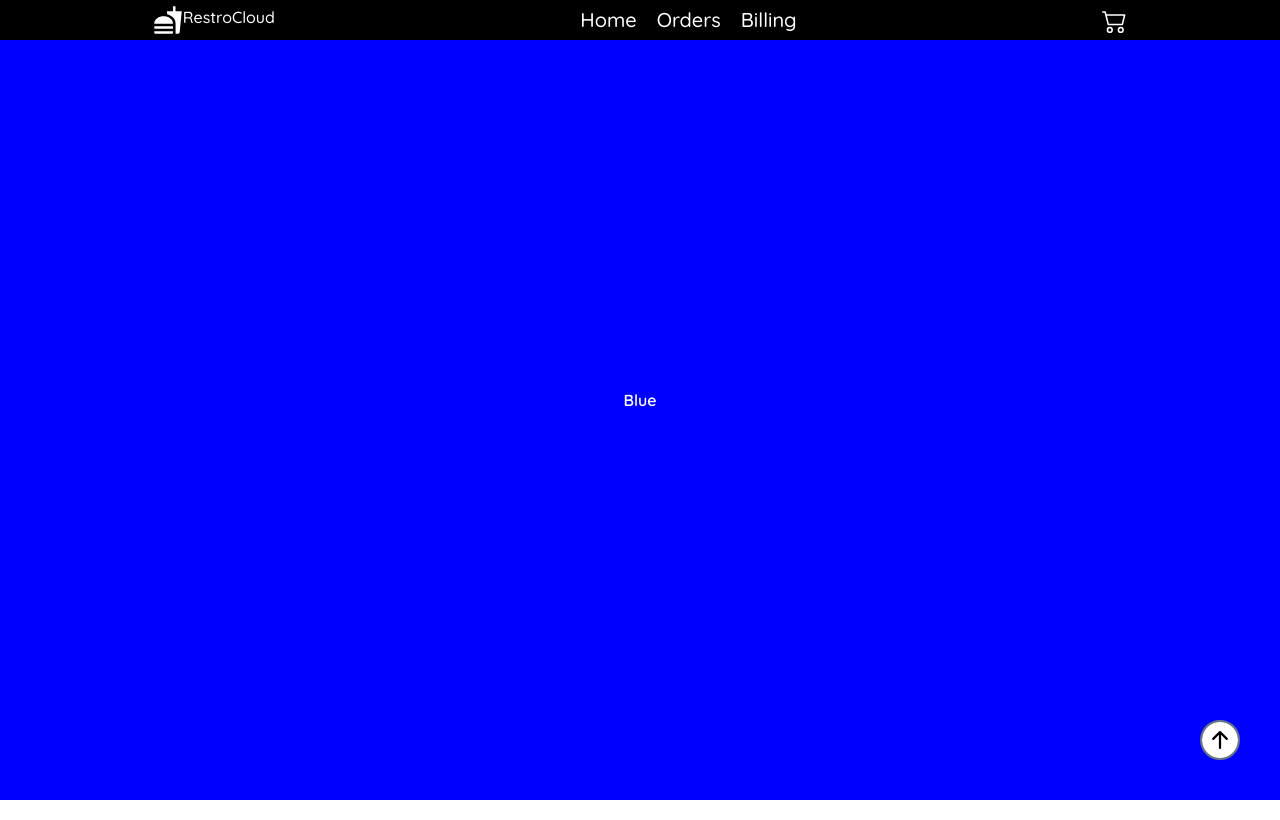
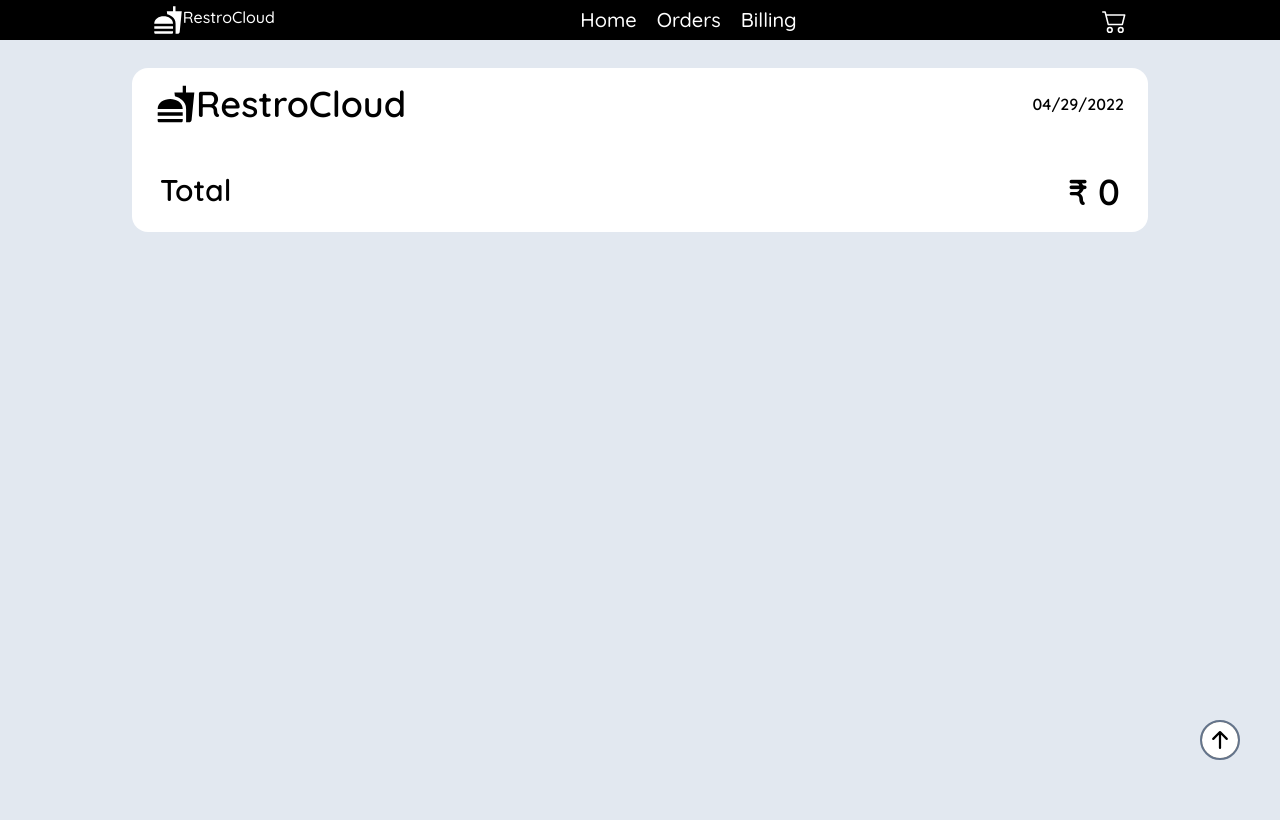
Before and after one commit to OjasKarmarkar/RestroCloud, a React (Create React App) app: page /billing in a window 1280 px wide. Built offline with nearby package versions, Linux system fonts and the light colour scheme.

Commit message:
Add billing

```diff
--- /dev/null
+++ b/src/components/Billing/Bill.js
@@ -0,0 +1,47 @@
+import React from 'react'
+import BillItem from './BillItem'
+import { MdFastfood } from 'react-icons/md'
+import { useSelector } from 'react-redux'
+
+function Bill() {
+
+    const orders = useSelector( state => state.order.value )
+
+    let totalCost = 0
+
+    Object.entries(orders).forEach(( item ) => {
+        totalCost += item[1].cost * item[1].count
+    })
+
+
+    //Date
+    var today = new Date();
+    var dd = String(today.getDate()).padStart(2, '0');
+    var mm = String(today.getMonth() + 1).padStart(2, '0');
+    var yyyy = today.getFullYear();
+
+    today = mm + '/' + dd + '/' + yyyy;
+
+  return (
+    <div className='flex flex-col items-center h-min bg-white text-black dark:bg-slate-800 dark:text-white space-y-8 pb-5 px-2 rounded-2xl'>
+        <div className='flex justify-between items-center w-full px-4 my-4'>
+            <div className='flex items-end text-4xl'>
+                <MdFastfood size={40}/>
+                <p>RestroCloud</p>
+            </div>
+            {today}
+        </div>
+
+        {Object.entries(orders).map((item, index) => {
+            return <BillItem name={item[0]} count={item[1].count} cost={item[1].cost} key={index} />
+        })}
+
+        <div className='w-[75vw] flex justify-between mx-5 my-2 '>
+            <p className='font-bold text-3xl'>Total</p>
+            <p className='font-bold text-4xl'>₹ {totalCost}</p>
+        </div>
+    </div>
+  )
+}
+
+export default Bill
--- /dev/null
+++ b/src/components/Billing/BillItem.js
@@ -0,0 +1,12 @@
+import React from 'react'
+
+function BillItem({ name, count, cost }) {
+  return (
+    <div className='w-[75vw] flex justify-between mx-5 my-2 border-b-2 border-slate-300 dark:border-slate-600'>
+        <p className='font-thin text-2xl'>{name} x {count}</p>
+        <p className='font-bold text-2xl'>₹ {cost * count}</p>
+    </div>
+  )
+}
+
+export default BillItem
--- /dev/null
+++ b/src/components/Billing/BillingContainer.js
@@ -0,0 +1,12 @@
+import React from 'react'
+import Bill from './Bill'
+
+function BillingContainer() {
+  return (
+    <div className='fullpage w-full mt-5 px-5 pt-[3rem] shadow-lg bg-slate-200 dark:bg-black flex justify-center'>
+        <Bill />
+    </div>
+  )
+}
+
+export default BillingContainer
--- a/src/components/Orders/OrderButton.js
+++ b/src/components/Orders/OrderButton.js
@@ -1,7 +1,10 @@
 import React, { useEffect, useState } from 'react'
 import { useSelector } from 'react-redux'
+import { useNavigate } from 'react-router-dom'
 
 function OrderButton() {
+
+  const history = useNavigate()
 
   const orders = useSelector( state => state.order.value )
   const [money, setMoney] = useState(0)
@@ -16,7 +19,9 @@ function OrderButton() {
 
 
   return (
-    <button className='fixed bottom-0 left-0 h-12 w-full flex justify-center items-center bg-orange-500'>
+    <button
+      onClick={() => history("/billing")}
+      className='fixed bottom-0 left-0 h-12 w-full flex justify-center items-center bg-orange-500'>
       <p className='text-2xl'>Proceed - ₹{money}</p>
     </button>
   )
--- a/src/pages/Blue.js
+++ b/src/pages/Blue.js
@@ -1,6 +1,7 @@
 import React from 'react'
 import { motion } from 'framer-motion'
 import { i, a, e, t } from '../styles/PageTransitionStyles'
+import BillingContainer from '../components/Billing/BillingContainer'
 
 function Blue() {
   return (
@@ -10,7 +11,7 @@ function Blue() {
       exit = {e}
       transition = {t}
       className='page blue'>
-        Blue
+        <BillingContainer />
     </motion.div>
   )
 }
```
